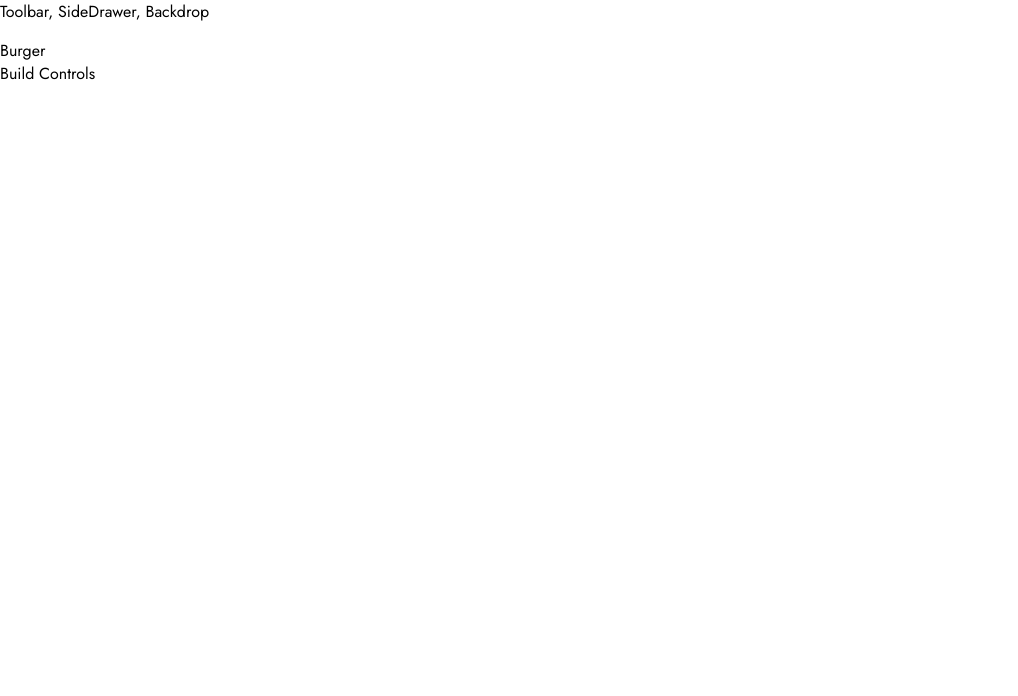
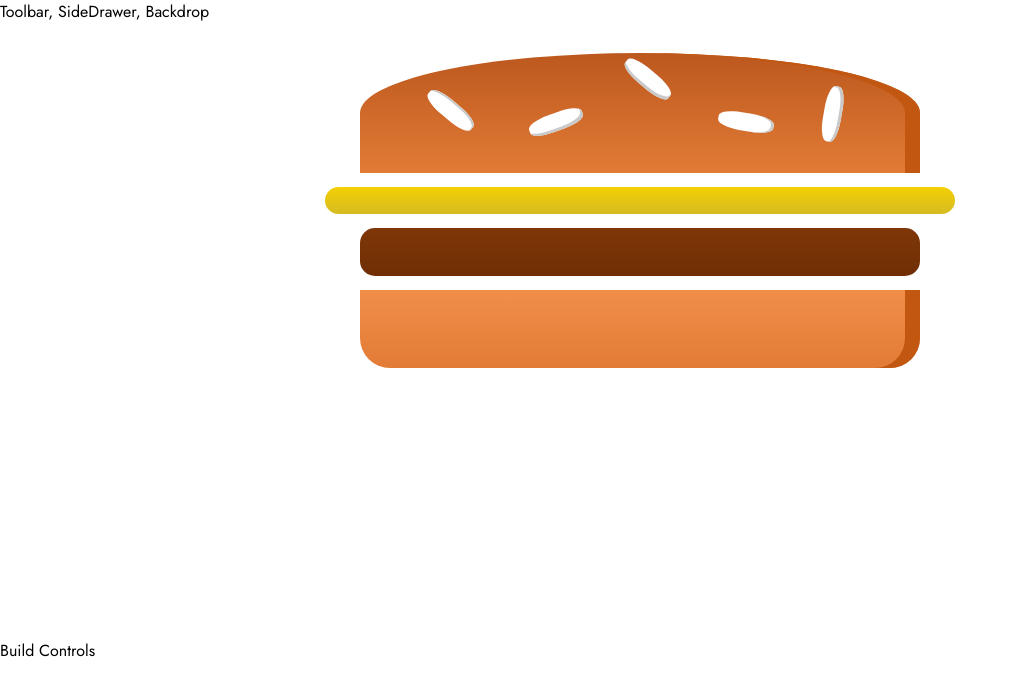
Before and after one commit to hendraaagil/burger-builder, a React (Create React App) app: page / in a window 1280 px wide. Shown: the top 696 px of the page, without its empty margins (0-1018 px from the left). Built offline with nearby package versions, Linux system fonts and the light colour scheme.

Commit message:
Starting the Burger Component

```diff
--- a/src/components/Burger/Burger.js
+++ b/src/components/Burger/Burger.js
@@ -0,0 +1,17 @@
+import React from 'react';
+
+import styles from './Burger.module.css';
+import BurgerIngredient from './BurgerIngredient/BurgerIngredient';
+
+const Burger = () => {
+  return (
+    <div className={styles.Burger}>
+      <BurgerIngredient type="bread-top" />
+      <BurgerIngredient type="cheese" />
+      <BurgerIngredient type="meat" />
+      <BurgerIngredient type="bread-bottom" />
+    </div>
+  );
+};
+
+export default Burger;
--- /dev/null
+++ b/src/components/Burger/Burger.module.css
@@ -0,0 +1,30 @@
+.Burger {
+  margin: auto;
+  width: 100%;
+  height: 250px;
+  font-size: 1.2rem;
+  font-weight: bold;
+  text-align: center;
+  overflow: scroll;
+}
+
+@media (min-width: 425px) and (min-height: 400px) {
+  .Burger {
+    width: 350px;
+    height: 300px;
+  }
+}
+
+@media (min-width: 768px) and (min-height: 401px) {
+  .Burger {
+    width: 450px;
+    height: 400px;
+  }
+}
+
+@media (min-width: 1024px) and (min-height: 700px) {
+  .Burger {
+    width: 700px;
+    height: 600px;
+  }
+}
--- a/src/containers/BurgerBuilder/BurgerBuilder.js
+++ b/src/containers/BurgerBuilder/BurgerBuilder.js
@@ -1,12 +1,13 @@
 import React, { Component } from 'react';
 
+import Burger from '../../components/Burger/Burger';
 import Auxillary from '../../hoc/Auxillary';
 
 class BurgerBuilder extends Component {
   render() {
     return (
       <Auxillary>
-        <div>Burger</div>
+        <Burger />
         <div>Build Controls</div>
       </Auxillary>
     );
```
